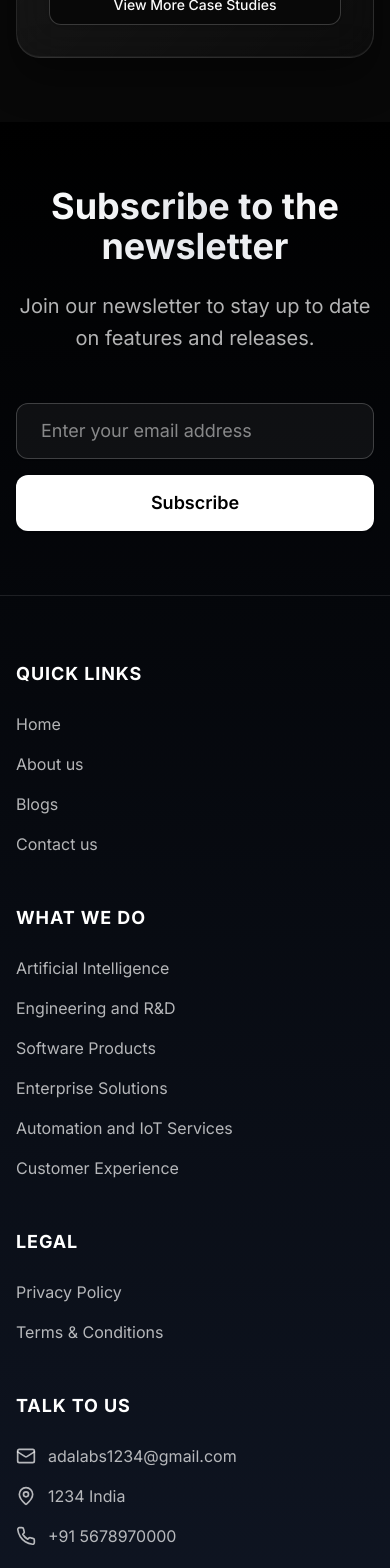
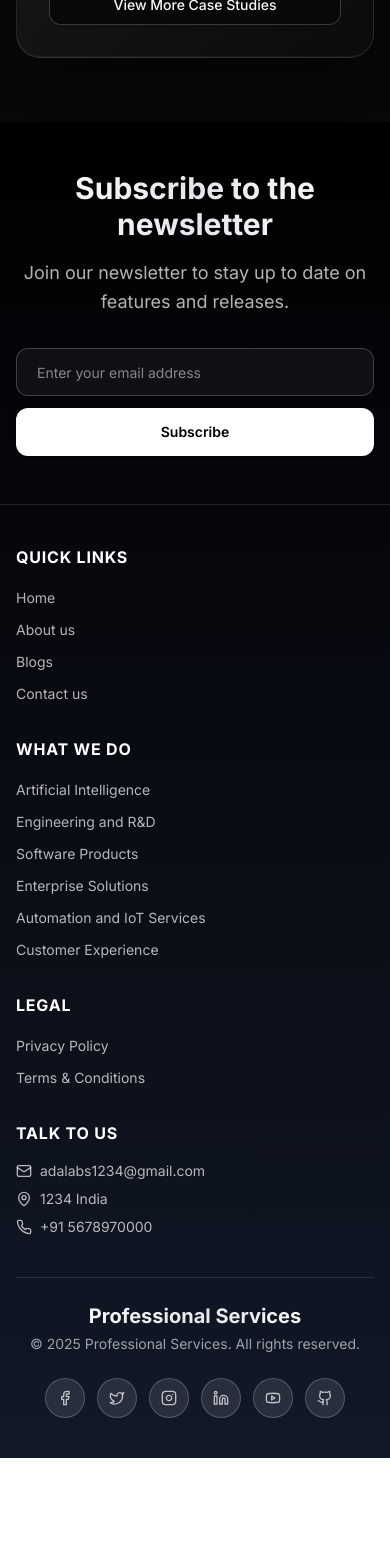
Before and after one commit to Anamiiikka/LandingPage, a Next.js app: page /testimonials/1 in a window 390 px wide. Shown: the part 6440-8008 px from the top of the page. After the commit the page ends 7898 px from the top, so only its background shows below. Built offline with nearby package versions, Linux system fonts and the light colour scheme.

Commit message:
Make Footer Section More Compact

```diff
--- a/components/Footer.jsx
+++ b/components/Footer.jsx
@@ -91,25 +91,25 @@ export default function Footer() {
 
   return (
     <footer className="relative bg-gradient-to-b from-black to-gray-900 text-white">
-      {/* Newsletter Section */}
+      {/* Newsletter Section - Reduced padding */}
       <div className="border-b border-white/10">
-        <div className="max-w-7xl mx-auto px-4 py-16">
+        <div className="max-w-7xl mx-auto px-4 py-12">
           <div className="text-center max-w-4xl mx-auto">
-            <h2 className="text-4xl md:text-5xl font-bold gradient-text mb-6">
+            <h2 className="text-3xl md:text-4xl font-bold gradient-text mb-4">
               Subscribe to the newsletter
             </h2>
-            <p className="text-xl text-white/70 mb-12 leading-relaxed">
+            <p className="text-lg text-white/70 mb-8 leading-relaxed">
               Join our newsletter to stay up to date on features and releases.
             </p>
 
             {isSubscribed ? (
-              <div className="flex items-center justify-center gap-3 text-green-400 bg-green-400/10 p-6 rounded-2xl max-w-md mx-auto">
-                <CheckCircle className="w-6 h-6" />
-                <span className="text-lg font-medium">Successfully subscribed! Thank you for joining us.</span>
+              <div className="flex items-center justify-center gap-3 text-green-400 bg-green-400/10 p-4 rounded-2xl max-w-md mx-auto">
+                <CheckCircle className="w-5 h-5" />
+                <span className="text-base font-medium">Successfully subscribed! Thank you for joining us.</span>
               </div>
             ) : (
               <form onSubmit={handleSubscribe} className="max-w-2xl mx-auto">
-                <div className="flex flex-col sm:flex-row gap-4">
+                <div className="flex flex-col sm:flex-row gap-3">
                   <div className="flex-1">
                     <Input
                       type="email"
@@ -119,17 +119,17 @@ export default function Footer() {
                         setEmail(e.target.value);
                         setEmailError("");
                       }}
-                      className="h-14 px-6 bg-white/5 border-white/20 rounded-xl focus:border-white/40 text-white placeholder:text-white/50 text-lg"
+                      className="h-12 px-5 bg-white/5 border-white/20 rounded-xl focus:border-white/40 text-white placeholder:text-white/50"
                       disabled={isLoading}
                     />
                     {emailError && (
-                      <p className="text-red-400 text-sm mt-2 text-left">{emailError}</p>
+                      <p className="text-red-400 text-sm mt-1 text-left">{emailError}</p>
                     )}
                   </div>
                   <Button
                     type="submit"
                     disabled={isLoading}
-                    className="h-14 px-8 bg-white text-black hover:bg-white/90 rounded-xl font-semibold text-lg transition-all duration-300 disabled:opacity-50"
+                    className="h-12 px-6 bg-white text-black hover:bg-white/90 rounded-xl font-semibold transition-all duration-300 disabled:opacity-50"
                   >
                     {isLoading ? (
                       <div className="flex items-center gap-2">
@@ -147,20 +147,20 @@ export default function Footer() {
         </div>
       </div>
 
-      {/* Main Footer Content */}
-      <div className="max-w-7xl mx-auto px-4 py-16">
-        <div className="grid grid-cols-1 md:grid-cols-2 lg:grid-cols-4 gap-12">
+      {/* Main Footer Content - Reduced padding and spacing */}
+      <div className="max-w-7xl mx-auto px-4 py-10">
+        <div className="grid grid-cols-1 md:grid-cols-2 lg:grid-cols-4 gap-8">
           {/* Quick Links */}
           <div>
-            <h3 className="text-lg font-bold text-white mb-6 uppercase tracking-wider">
+            <h3 className="text-base font-bold text-white mb-4 uppercase tracking-wider">
               Quick Links
             </h3>
-            <ul className="space-y-4">
+            <ul className="space-y-2">
               {quickLinks.map((link, index) => (
                 <li key={index}>
                   <Link
                     href={link.href}
-                    className="text-white/70 hover:text-white transition-colors duration-300 text-base"
+                    className="text-white/70 hover:text-white transition-colors duration-300 text-sm"
                   >
                     {link.label}
                   </Link>
@@ -171,15 +171,15 @@ export default function Footer() {
 
           {/* What We Do */}
           <div>
-            <h3 className="text-lg font-bold text-white mb-6 uppercase tracking-wider">
+            <h3 className="text-base font-bold text-white mb-4 uppercase tracking-wider">
               What We Do
             </h3>
-            <ul className="space-y-4">
+            <ul className="space-y-2">
               {services.map((service, index) => (
                 <li key={index}>
                   <Link
                     href={service.href}
-                    className="text-white/70 hover:text-white transition-colors duration-300 text-base"
+                    className="text-white/70 hover:text-white transition-colors duration-300 text-sm"
                   >
                     {service.label}
                   </Link>
@@ -190,15 +190,15 @@ export default function Footer() {
 
           {/* Legal */}
           <div>
-            <h3 className="text-lg font-bold text-white mb-6 uppercase tracking-wider">
+            <h3 className="text-base font-bold text-white mb-4 uppercase tracking-wider">
               Legal
             </h3>
-            <ul className="space-y-4">
+            <ul className="space-y-2">
               {legal.map((link, index) => (
                 <li key={index}>
                   <Link
                     href={link.href}
-                    className="text-white/70 hover:text-white transition-colors duration-300 text-base"
+                    className="text-white/70 hover:text-white transition-colors duration-300 text-sm"
                   >
                     {link.label}
                   </Link>
@@ -209,32 +209,32 @@ export default function Footer() {
 
           {/* Talk to Us */}
           <div>
-            <h3 className="text-lg font-bold text-white mb-6 uppercase tracking-wider">
+            <h3 className="text-base font-bold text-white mb-4 uppercase tracking-wider">
               Talk to Us
             </h3>
-            <div className="space-y-4">
-              <div className="flex items-center gap-3 text-white/70">
-                <Mail className="w-5 h-5 flex-shrink-0" />
-                <span className="text-base">adalabs1234@gmail.com</span>
+            <div className="space-y-2">
+              <div className="flex items-center gap-2 text-white/70">
+                <Mail className="w-4 h-4 flex-shrink-0" />
+                <span className="text-sm">adalabs1234@gmail.com</span>
               </div>
-              <div className="flex items-center gap-3 text-white/70">
-                <MapPin className="w-5 h-5 flex-shrink-0" />
-                <span className="text-base">1234 India</span>
+              <div className="flex items-center gap-2 text-white/70">
+                <MapPin className="w-4 h-4 flex-shrink-0" />
+                <span className="text-sm">1234 India</span>
               </div>
-              <div className="flex items-center gap-3 text-white/70">
-                <Phone className="w-5 h-5 flex-shrink-0" />
-                <span className="text-base">+91 5678970000</span>
+              <div className="flex items-center gap-2 text-white/70">
+                <Phone className="w-4 h-4 flex-shrink-0" />
+                <span className="text-sm">+91 5678970000</span>
               </div>
             </div>
           </div>
         </div>
 
-        {/* Bottom Section */}
-        <div className="mt-16 pt-8 border-t border-white/10">
-          <div className="flex flex-col lg:flex-row justify-between items-center gap-8">
+        {/* Bottom Section - Reduced padding */}
+        <div className="mt-10 pt-6 border-t border-white/10">
+          <div className="flex flex-col lg:flex-row justify-between items-center gap-6">
             {/* Company Info */}
             <div className="text-center lg:text-left">
-              <h3 className="text-2xl font-bold gradient-text mb-2">
+              <h3 className="text-xl font-bold gradient-text mb-1">
                 Professional Services
               </h3>
               <p className="text-white/60 text-sm">
@@ -242,8 +242,8 @@ export default function Footer() {
               </p>
             </div>
 
-            {/* Social Media Links */}
-            <div className="flex items-center gap-4">
+            {/* Social Media Links - Smaller icons */}
+            <div className="flex items-center gap-3">
               {socialLinks.map((social, index) => (
                 <Link
                   key={index}
@@ -251,9 +251,9 @@ export default function Footer() {
                   target="_blank"
                   rel="noopener noreferrer"
                   aria-label={social.label}
-                  className="w-12 h-12 bg-white/10 hover:bg-white/20 border border-white/20 hover:border-white/40 rounded-full flex items-center justify-center transition-all duration-300 group hover:scale-110"
+                  className="w-10 h-10 bg-white/10 hover:bg-white/20 border border-white/20 hover:border-white/40 rounded-full flex items-center justify-center transition-all duration-300 group hover:scale-110"
                 >
-                  <social.icon className="w-5 h-5 text-white/70 group-hover:text-white transition-colors duration-300" />
+                  <social.icon className="w-4 h-4 text-white/70 group-hover:text-white transition-colors duration-300" />
                 </Link>
               ))}
             </div>
```
